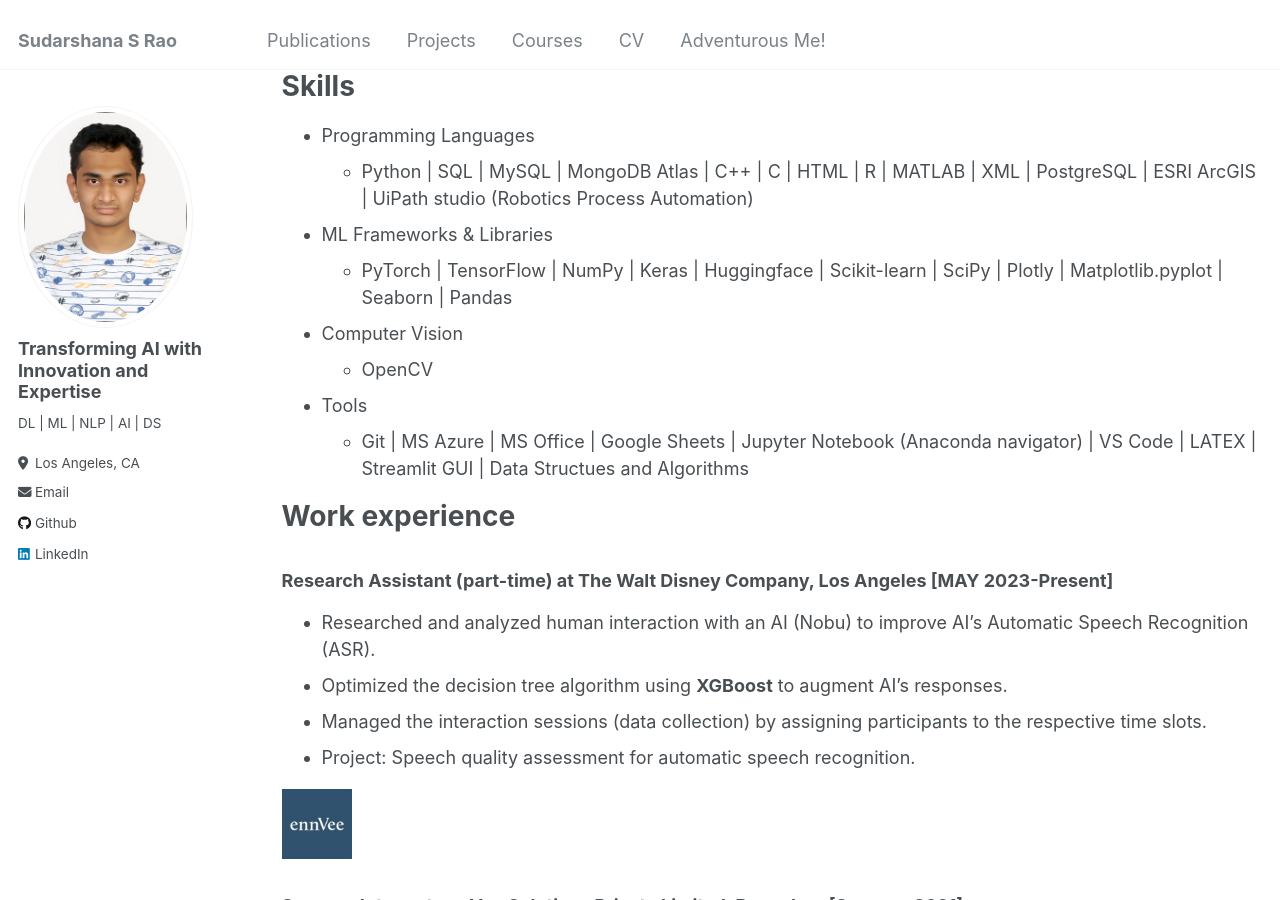
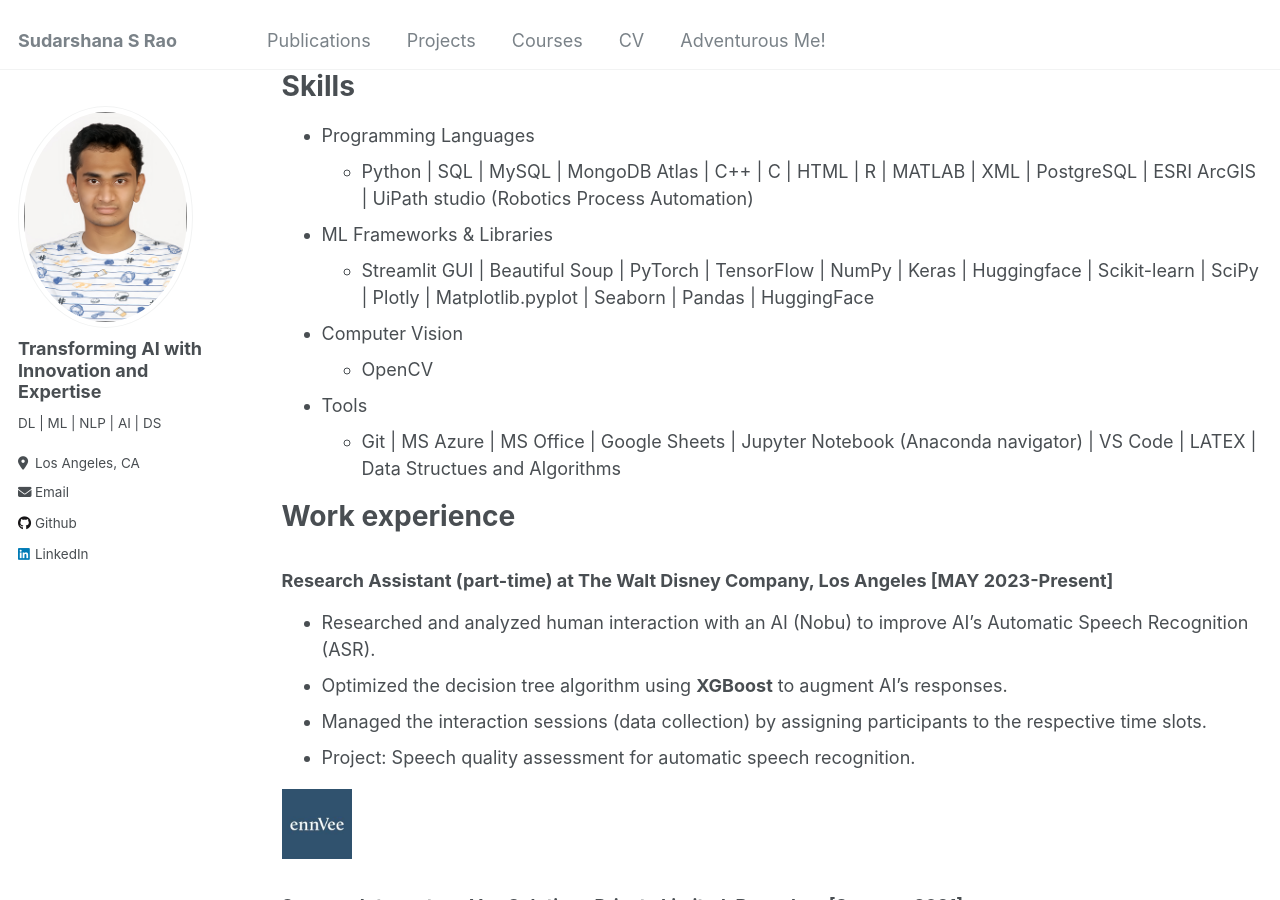
Before and after one commit to SudarshanaSRao/SudarshanaSRao.github.io, a Jekyll site: the page built from _pages/cv.md, in a window 1280 px wide and 900 px high, scrolled down 468 px. Built offline with Jekyll 4.4.1, drawn with Linux system fonts in a browser that asks for light colours.

Commit message:
Update cv.md

```diff
--- a/_pages/cv.md
+++ b/_pages/cv.md
@@ -11,7 +11,7 @@
 
 <div class="flexcontainer">
   <div>
-    <a href="https://github.com/user-attachments/files/15539049/Sudarshana_Sudheendra_Rao_Resume.pdf" onclick="trackOutboundLink(this);">
+    <a href="https://github.com/user-attachments/files/15541317/Sudarshana_Sudheendra_Rao_Resume.pdf" onclick="trackOutboundLink(this);">
       <img height="100px" src="/images/resum.jpg" width="150px">
     </a>
   </div>
@@ -53,17 +53,18 @@
 
 Skills
 ======
+
 * Programming Languages
   * Python  \|  SQL  \|  MySQL  \|  MongoDB Atlas  \|  C++  \|  C  \|  HTML  \|  R  \|  MATLAB  \| XML  \|  PostgreSQL  \|  ESRI ArcGIS  \|  UiPath studio (Robotics Process Automation)
 
 * ML Frameworks & Libraries
-  * PyTorch  \|  TensorFlow  \| NumPy \|  Keras  \|  Huggingface  \|  Scikit-learn  \|  SciPy  \|  Plotly  \|  Matplotlib.pyplot  \|  Seaborn  \|  Pandas
+  * Streamlit GUI  \|  Beautiful Soup  \|  PyTorch  \|  TensorFlow  \| NumPy \|  Keras  \|  Huggingface  \|  Scikit-learn  \|  SciPy  \|  Plotly  \|  Matplotlib.pyplot  \|  Seaborn  \|  Pandas  \|  HuggingFace
 
 * Computer Vision
   * OpenCV
 
 * Tools
-  * Git  \|  MS Azure  \|  MS Office  \|  Google Sheets  \|  Jupyter Notebook (Anaconda navigator)  \|  VS Code  \|  LATEX  \|  Streamlit GUI  \|  Data Structues and Algorithms
+  * Git  \|  MS Azure  \|  MS Office  \|  Google Sheets  \|  Jupyter Notebook (Anaconda navigator)  \|  VS Code  \|  LATEX  \|  Data Structues and Algorithms
 
 Work experience
 ======
```
